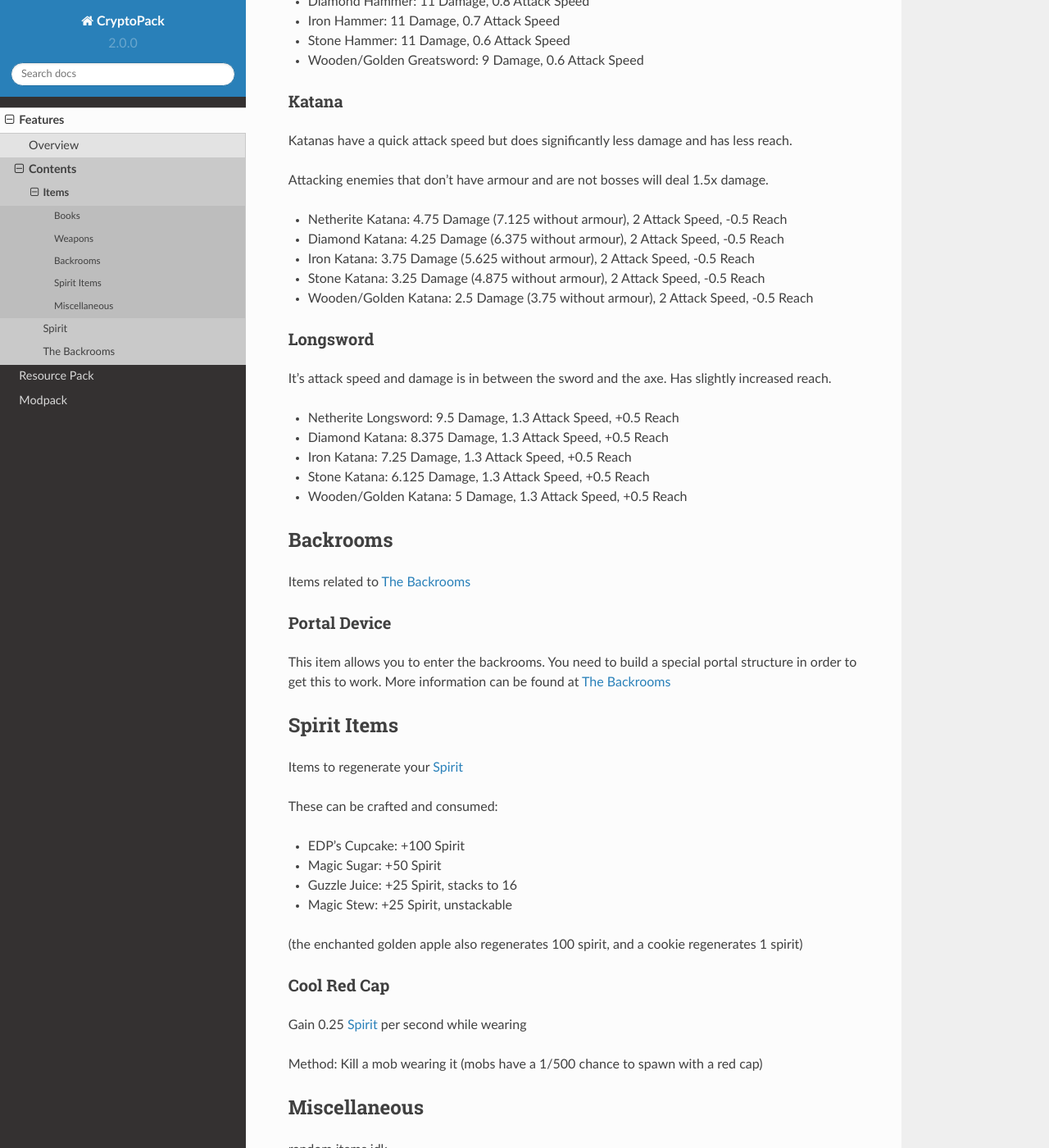
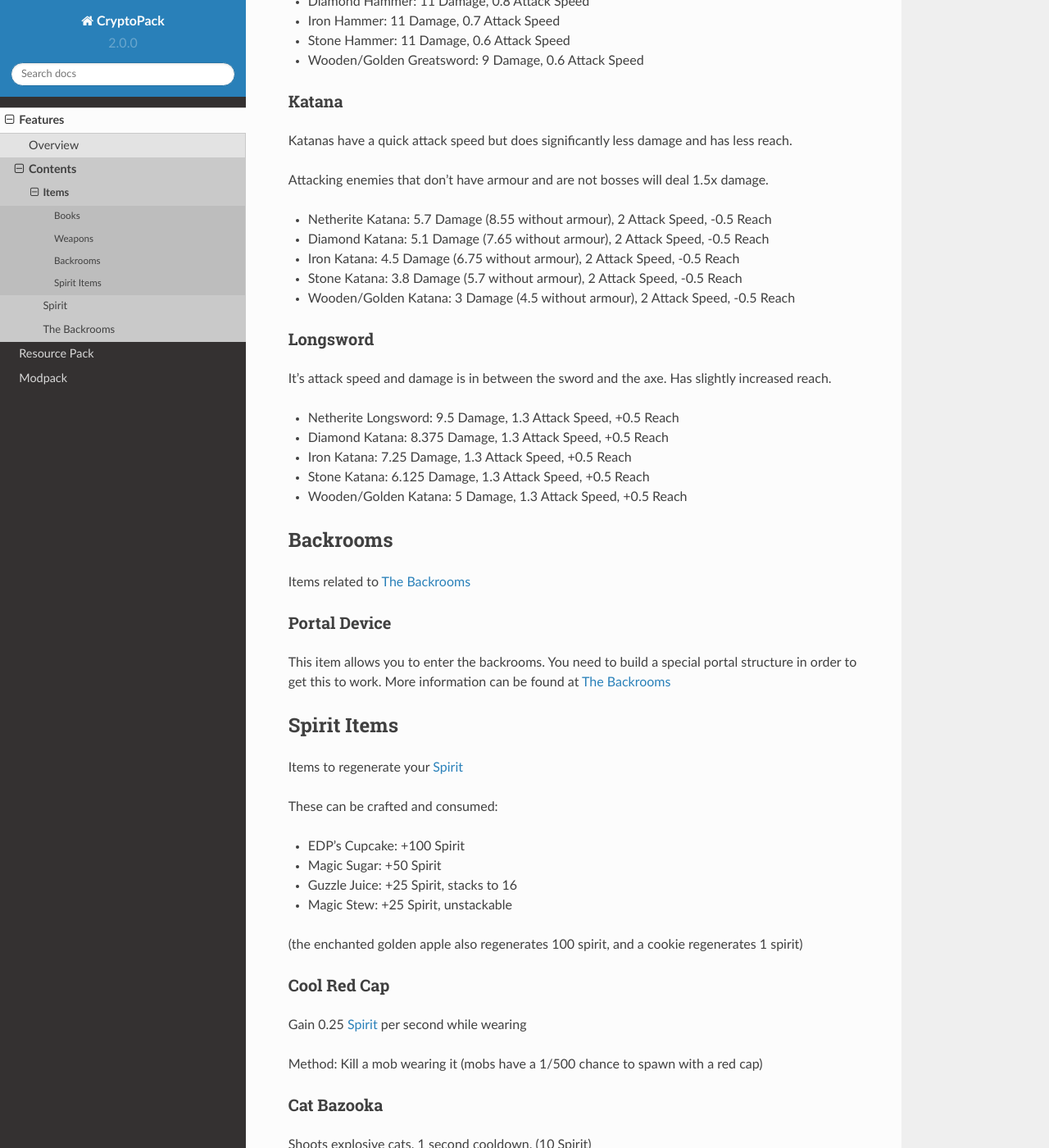
Before and after one commit to Shwabbaa/cryptopack-docs, a Sphinx documentation site: the page built from docs/source/features/items.rst, in a window 1280 px wide and 1400 px high, scrolled down 4842 px. Shown: the whole window at 82% size. Built offline with Sphinx 7.4.7 and the Read the Docs theme 2.0.0, drawn with Linux system fonts in a browser that asks for light colours; pages that are not in the unit, such as notebooks, are missing from menus.

Commit message:
Update items.rst

```diff
--- a/docs/source/features/items.rst
+++ b/docs/source/features/items.rst
@@ -237,15 +237,15 @@ Katanas have a quick attack speed but does significantly less damage and has les
 
 Attacking enemies that don't have armour and are not bosses will deal 1.5x damage.
 
-* Netherite Katana: 4.75 Damage (7.125 without armour), 2 Attack Speed, -0.5 Reach
+* Netherite Katana: 5.7 Damage (8.55 without armour), 2 Attack Speed, -0.5 Reach
 
-* Diamond Katana: 4.25 Damage (6.375 without armour), 2 Attack Speed, -0.5 Reach
+* Diamond Katana: 5.1 Damage (7.65 without armour), 2 Attack Speed, -0.5 Reach
 
-* Iron Katana: 3.75 Damage (5.625 without armour), 2 Attack Speed, -0.5 Reach
+* Iron Katana: 4.5 Damage (6.75 without armour), 2 Attack Speed, -0.5 Reach
 
-* Stone Katana: 3.25 Damage (4.875 without armour), 2 Attack Speed, -0.5 Reach
+* Stone Katana: 3.8 Damage (5.7 without armour), 2 Attack Speed, -0.5 Reach
 
-* Wooden/Golden Katana: 2.5 Damage (3.75 without armour), 2 Attack Speed, -0.5 Reach
+* Wooden/Golden Katana: 3 Damage (4.5 without armour), 2 Attack Speed, -0.5 Reach
 
 Longsword
 """"""""""""""
@@ -292,6 +292,7 @@ Gain 0.25 :doc:`spirit` per second while wearing
 
 Method: Kill a mob wearing it (mobs have a 1/500 chance to spawn with a red cap)
 
-Miscellaneous
-------------
-random items idk
+Cat Bazooka
+""""""""""""""
+Shoots explosive cats. 1 second cooldown.
+(10 Spirit)
```
